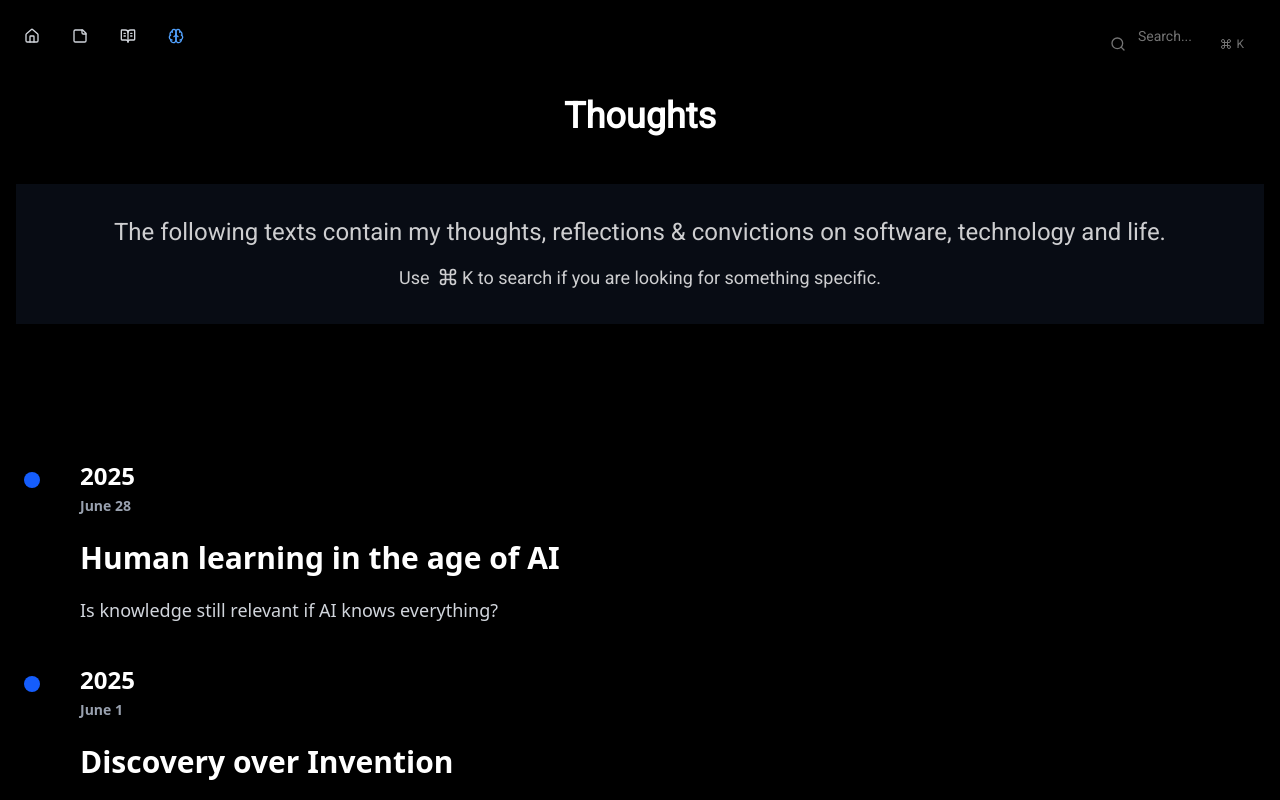
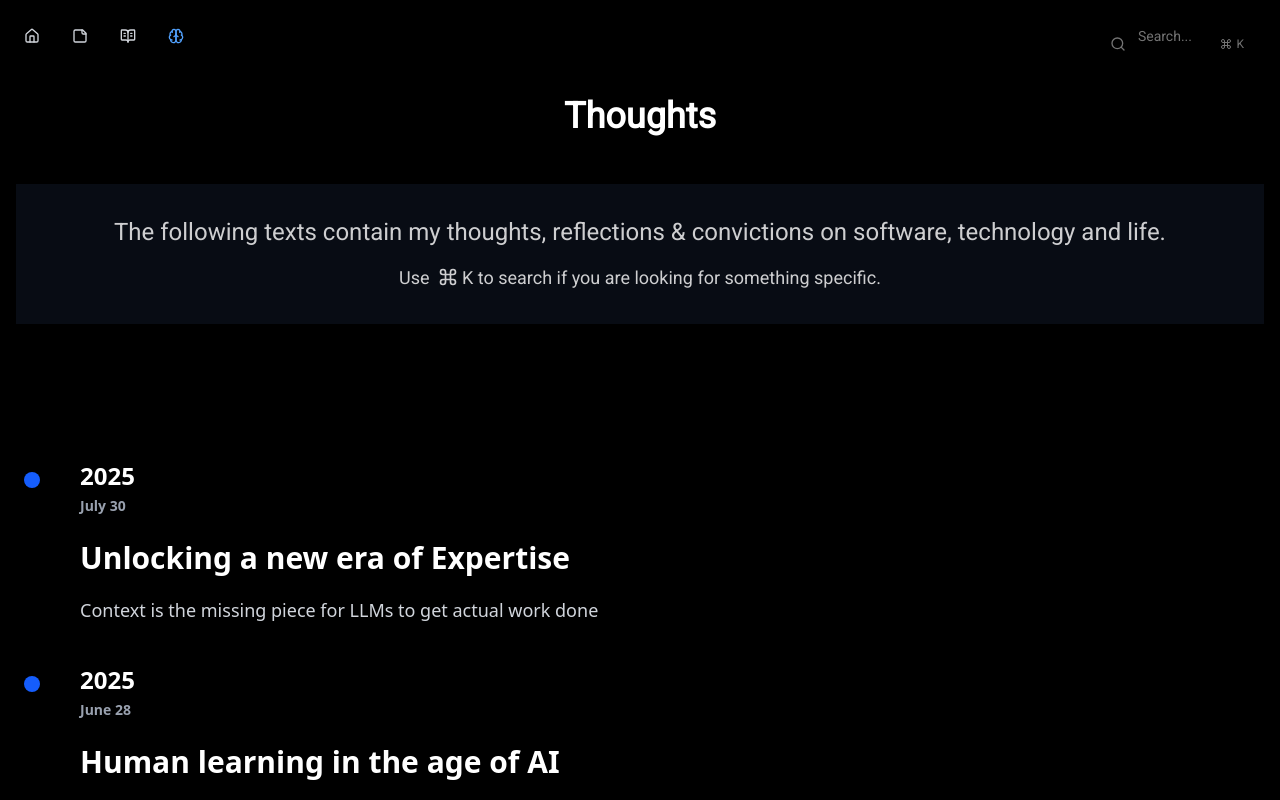
Before and after one commit to matsjfunke/personal-website, a Next.js app: page /thoughts in a window 1280 px wide. Shown: the top 800 px of the page. Built offline with nearby package versions, Linux system fonts and the light colour scheme.

Commit message:
fix: small improvements

```diff
--- a/content/compendiums/mcp.mdx
+++ b/content/compendiums/mcp.mdx
@@ -1,11 +1,11 @@
 ---
 title: "Model Context Protocol (MCP)"
-description: "Enabling the next master of a craft by providing access to the tools of the trade"
+description: "From the Server to the Host and back, a deep dive into the inner workings of the MCP protocol"
 author: "matsjfunke"
 date: "2025-07-27"
 ---
 
-> in the following I will dive into the inner workkings of the MCP protocol from the underlying technologies to the abstracting SDKs and frameworks.
+> In the following I will dive into the inner workings of the MCP protocol from the underlying technologies to the abstracting SDKs and frameworks.
 
 ## What is MCP?
 
--- a/src/app/compendiums/page.tsx
+++ b/src/app/compendiums/page.tsx
@@ -48,7 +48,7 @@ async function getCompendiums(): Promise<CompendiumMeta[]> {
 export const metadata: Metadata = {
   title: "Compendiums - Technical Guides & References",
   description:
-    "Technical guides, references and tutorials covering topics from protocols & specifications to machine learning architectures.",
+    "Technical guides, notes, references and tutorials covering topics from protocols & specifications to machine learning architectures.",
   keywords: [
     "technical guides",
     "software development",
@@ -62,7 +62,7 @@ export const metadata: Metadata = {
   openGraph: {
     title: "Compendiums - Technical Guides & References",
     description:
-      "Technical guides, references and tutorials covering topics from protocols & specifications to machine learning architectures.",
+      "Technical guides, notes, references and tutorials covering topics from protocols & specifications to machine learning architectures.",
     url: "https://matsjfunke.com/compendiums",
   },
 };
@@ -76,7 +76,8 @@ export default async function CompendiumsPage() {
         <div className="text-center mb-12">
           <h1 className="text-4xl md:text-6xl font-bold mb-4">Compendiums</h1>
           <p className="text-xl text-white/80">
-            A collection of my intuitions, concise guides & references
+            A collection of my intuitions, concise guides, notes & references on
+            various engineering topics.
           </p>
         </div>
 
--- a/src/data/compendiums.ts
+++ b/src/data/compendiums.ts
@@ -3,7 +3,7 @@ import { CompendiumMeta } from "@/types/compendium";
 export const compendiums: CompendiumMeta[] = [
   {
     "title": "Model Context Protocol (MCP)",
-    "description": "Enabling the next master of a craft by providing access to the tools of the trade",
+    "description": "From the Server to the Host and back, a deep dive into the inner workings of the MCP protocol",
     "date": "2025-07-27",
     "author": "matsjfunke",
     "slug": "mcp"
--- a/src/data/thoughts.ts
+++ b/src/data/thoughts.ts
@@ -2,24 +2,31 @@ import { ThoughtMeta } from "@/types/thought";
 
 export const thoughts: ThoughtMeta[] = [
   {
-    "title": "Human learning in the age of AI",
-    "abstract": "Is knowledge still relevant if AI knows everything?",
-    "date": "2025-06-28",
-    "author": "matsjfunke",
-    "slug": "knowledge-and-ai"
+    title: "Unlocking a new era of Expertise",
+    abstract: "Context is the missing piece for LLMs to get actual work done",
+    date: "2025-07-30",
+    author: "matsjfunke",
+    slug: "context",
   },
   {
-    "title": "Discovery over Invention",
-    "abstract": "Are solutions invented or discovered?",
-    "date": "2025-06-01",
-    "author": "matsjfunke",
-    "slug": "discovery"
+    title: "Human learning in the age of AI",
+    abstract: "Is knowledge still relevant if AI knows everything?",
+    date: "2025-06-28",
+    author: "matsjfunke",
+    slug: "knowledge-and-ai",
   },
   {
-    "title": "Falling in love with the CLI",
-    "abstract": "From tedious GUI life to Terminal enjoyment",
-    "date": "2025-01-19",
-    "author": "matsjfunke",
-    "slug": "cli-love"
-  }
+    title: "Discovery over Invention",
+    abstract: "Are solutions invented or discovered?",
+    date: "2025-06-01",
+    author: "matsjfunke",
+    slug: "discovery",
+  },
+  {
+    title: "Falling in love with the CLI",
+    abstract: "From tedious GUI life to Terminal enjoyment",
+    date: "2025-01-19",
+    author: "matsjfunke",
+    slug: "cli-love",
+  },
 ];
```
